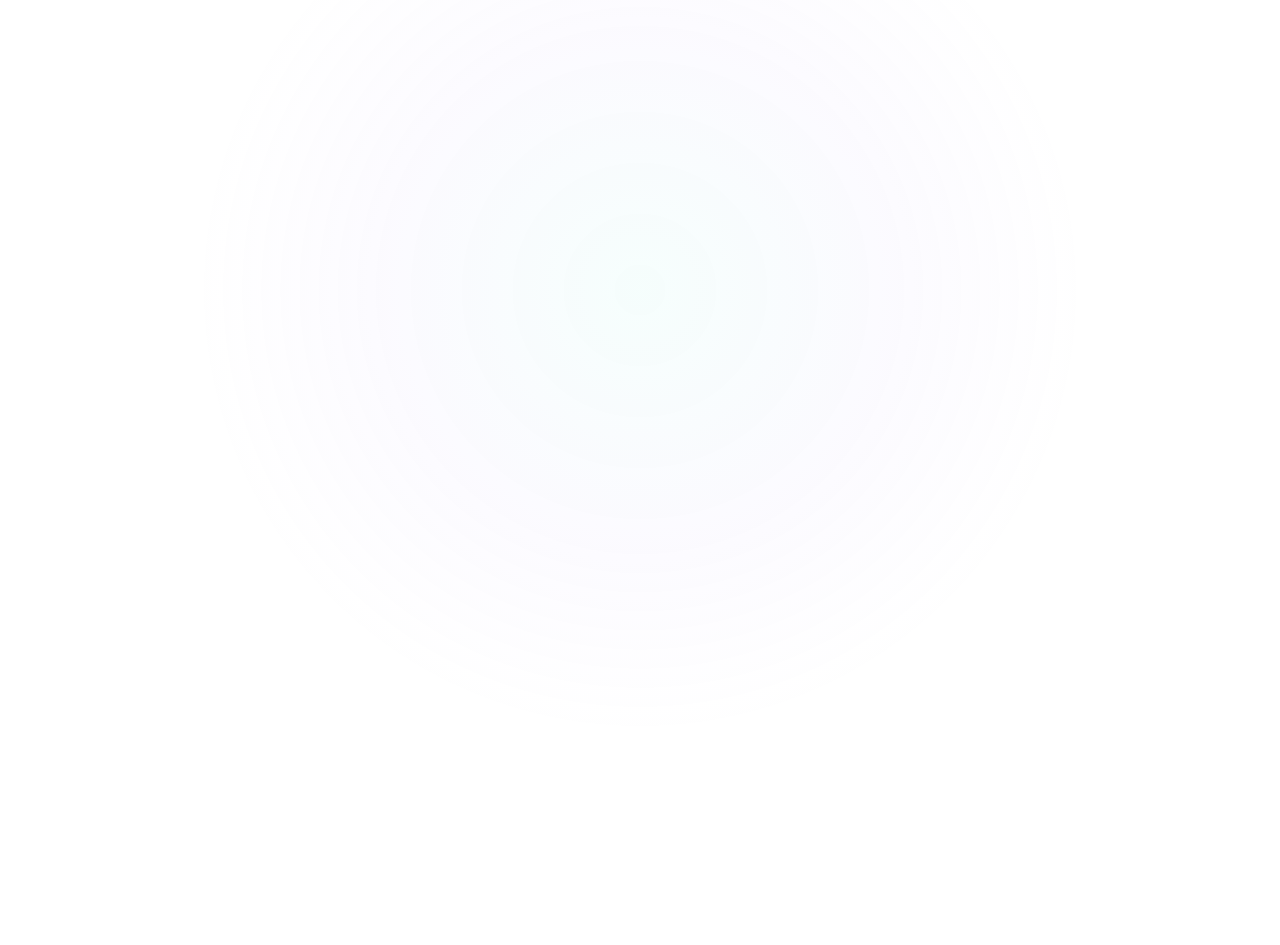
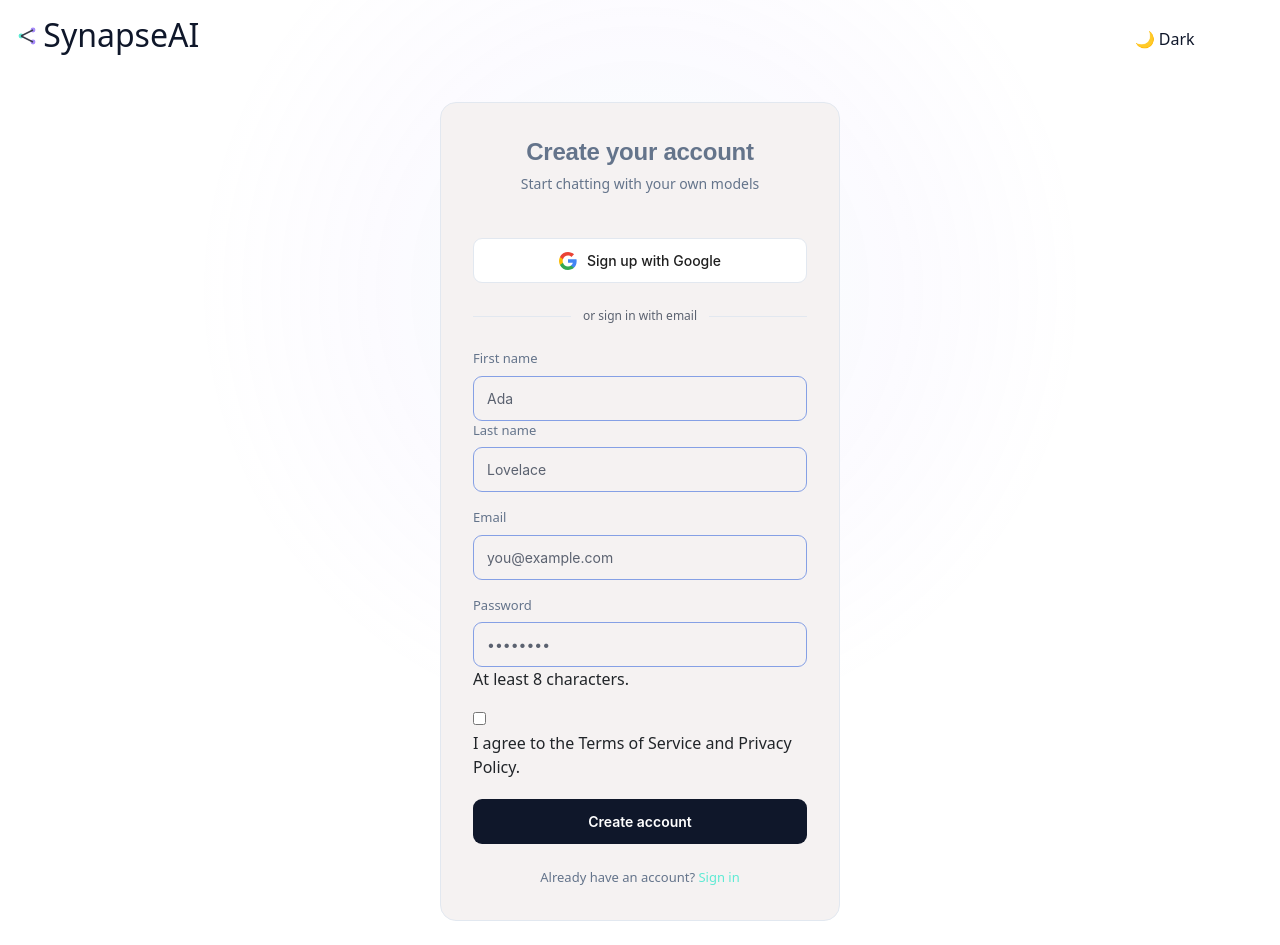
Before and after one commit to Aaris-Kazi/SynapseAI-UI, a React (Vite) app: page /register in a window 1280 px wide. Before the commit this address had no page. Before the commit the page ends 800 px from the top, so only its background shows below. Built offline with nearby package versions, Linux system fonts and the light colour scheme.

Commit message:
UPDATE :: adding register

```diff
--- a/src/App.tsx
+++ b/src/App.tsx
@@ -2,6 +2,7 @@
 import "./App.css";
 import Dashboard from "./pages/DashBoard";
 import Login from "./pages/Login";
+import Register from "./pages/Register";
 
 
 function App() {
@@ -10,6 +11,7 @@
       <Routes>
         <Route index element={ <Dashboard /> } />
         <Route path="/login" element={ <Login /> } />
+        <Route path="/register" element={ <Register /> } />
       </Routes>
 
   );
--- /dev/null
+++ b/src/components/clientsideComponents/GoogleIcon.tsx
@@ -0,0 +1,11 @@
+const Googleicon = () => {
+    return (
+        <svg width="18" height="18" viewBox="0 0 18 18">
+            <path fill="#4285F4" d="M17.64 9.2c0-.64-.06-1.25-.16-1.84H9v3.48h4.84a4.14 4.14 0 0 1-1.8 2.72v2.26h2.9c1.7-1.57 2.7-3.88 2.7-6.62z" />
+            <path fill="#34A853" d="M9 18c2.43 0 4.47-.8 5.96-2.18l-2.9-2.26c-.8.54-1.84.86-3.06.86-2.35 0-4.34-1.59-5.05-3.72H.98v2.33A9 9 0 0 0 9 18z" />
+            <path fill="#FBBC05" d="M3.95 10.7A5.4 5.4 0 0 1 3.67 9c0-.59.1-1.17.28-1.7V4.97H.98A9 9 0 0 0 0 9c0 1.45.35 2.83.98 4.03l2.97-2.33z" />
+            <path fill="#EA4335" d="M9 3.58c1.32 0 2.51.45 3.44 1.35l2.58-2.58C13.46.89 11.43 0 9 0A9 9 0 0 0 .98 4.97l2.97 2.33C4.66 5.17 6.65 3.58 9 3.58z" />
+        </svg>
+    )
+}
+export default Googleicon;
--- a/src/components/clientsideComponents/clientFunction.ts
+++ b/src/components/clientsideComponents/clientFunction.ts
@@ -4,3 +4,7 @@
     e.preventDefault();
     alert("Wire this to POST /api/auth/login");
 };
+
+export const handleGoogleAlert2 = () => {
+    alert("Wire this to POST /api/auth/login");
+};
--- a/src/pages/Login.tsx
+++ b/src/pages/Login.tsx
@@ -1,6 +1,8 @@
+import { Link } from "react-router-dom";
 import "../assets/login.css";
 import Headers from "../components/clientsideComponents/Headers";
-import { handleGoogleAlert } from "../components/clientsideComponents/clientFunction";
+import { handleGoogleAlert, handleGoogleAlert2 } from "../components/clientsideComponents/clientFunction";
+import Googleicon from "../components/clientsideComponents/GoogleIcon";
 
 const Login = () => {
 
@@ -15,14 +17,8 @@
                         <p>Sign in to continue to your models</p>
                     </div>
 
-                <button className="btn-google" type="button" >
-                    {/* <button className="btn-google" type="button" onClick= {alert('Wire this button to your Spring Security OAuth2 /oauth2/authorization/google endpoint')}> */}
-                    <svg width="18" height="18" viewBox="0 0 18 18">
-                        <path fill="#4285F4" d="M17.64 9.2c0-.64-.06-1.25-.16-1.84H9v3.48h4.84a4.14 4.14 0 0 1-1.8 2.72v2.26h2.9c1.7-1.57 2.7-3.88 2.7-6.62z" />
-                        <path fill="#34A853" d="M9 18c2.43 0 4.47-.8 5.96-2.18l-2.9-2.26c-.8.54-1.84.86-3.06.86-2.35 0-4.34-1.59-5.05-3.72H.98v2.33A9 9 0 0 0 9 18z" />
-                        <path fill="#FBBC05" d="M3.95 10.7A5.4 5.4 0 0 1 3.67 9c0-.59.1-1.17.28-1.7V4.97H.98A9 9 0 0 0 0 9c0 1.45.35 2.83.98 4.03l2.97-2.33z" />
-                        <path fill="#EA4335" d="M9 3.58c1.32 0 2.51.45 3.44 1.35l2.58-2.58C13.46.89 11.43 0 9 0A9 9 0 0 0 .98 4.97l2.97 2.33C4.66 5.17 6.65 3.58 9 3.58z" />
-                    </svg>
+                    <button className="btn-google" type="button" onClick={handleGoogleAlert2}>
+                        <Googleicon />
                         Continue with Google
                     </button>
 
@@ -43,7 +39,8 @@
                     </form>
 
                     <div className="card-foot">
-                    Don't have an account? <a href="register.html">Sign up</a>
+
+                        Don't have an account? <Link to={'/register'}>Sign up</Link>
                     </div>
                 </div>
             </div>
--- /dev/null
+++ b/src/pages/Register.tsx
@@ -0,0 +1,63 @@
+import { Link } from "react-router-dom";
+import "../assets/login.css";
+import Googleicon from "../components/clientsideComponents/GoogleIcon";
+import Headers from "../components/clientsideComponents/Headers";
+import { handleGoogleAlert2, handleGoogleAlert } from "../components/clientsideComponents/clientFunction";
+
+const Register = () => {
+    return (
+        <>
+            <Headers />
+            <div className="loginPage">
+                <div className="card">
+                    <div className="card-head">
+                        <h1>Create your account</h1>
+                        <p>Start chatting with your own models</p>
+                    </div>
+
+                    <button className="btn-google" type="button" onClick={handleGoogleAlert2}>
+                        <Googleicon />
+                        Sign up with Google
+                    </button>
+
+                    <div className="divider">or sign in with email</div>
+
+                    <form onSubmit={handleGoogleAlert}>
+                        <div className="name-row">
+                            <div className="field">
+                                <label htmlFor="firstName">First name</label>
+                                <input id="firstName" type="text" placeholder="Ada" required />
+                            </div>
+                            <div className="field">
+                                <label htmlFor="lastName">Last name</label>
+                                <input id="lastName" type="text" placeholder="Lovelace" required />
+                            </div>
+                        </div>
+                        <div className="field">
+                            <label htmlFor="email">Email</label>
+                            <input id="email" type="email" placeholder="you@example.com" required />
+                        </div>
+                        <div className="field">
+                            <label htmlFor="password">Password</label>
+                            <input id="password" type="password" placeholder="••••••••" required minLength={8} />
+                            <div className="field-hint">At least 8 characters.</div>
+                        </div>
+
+                        <div className="checkbox-row">
+                            <input id="terms" type="checkbox" required />
+                            <label htmlFor="terms">I agree to the <a href="#">Terms of Service</a> and <a href="#">Privacy Policy</a>.</label>
+                        </div>
+
+                        <button type="submit" className="login-btn-primary">Create account</button>
+                    </form>
+                    <div className="card-foot">
+
+                        Already have an account? <Link to={'/login'}>Sign in</Link>
+                    </div>
+                </div>
+            </div>
+        </>
+    );
+};
+
+export default Register;
```
Lines whose indentation alone changed are shown as unchanged.
